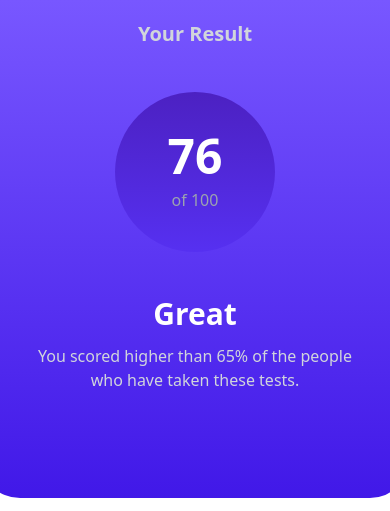
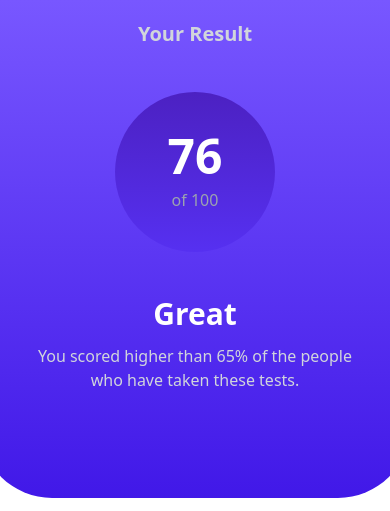
Before and after one commit to Atanu0341/Result-Frontend-Mentor, a website built with Vite: page index.html in a window 390 px wide. Shown: the top 511 px of the page. Built offline with nearby package versions, Linux system fonts and the light colour scheme.

Commit message:
changes in top responsive

```diff
--- a/index.html
+++ b/index.html
@@ -14,7 +14,7 @@
     <div class="bg-white  min-h-screen">
         <!-- left side -->
         <!-- top (in responsive) -->
-        <div class="bg-gradient-to-b from-[#7857FF] to-[#4118e8] rounded-b-[2.5rem] min-w-full h-[59vh] ">
+        <div class="bg-gradient-to-b from-[#7857FF] to-[#4118e8] rounded-b-[4.5rem] min-w-full h-[59vh] ">
             <div class="flex flex-col items-center mt-5">
                 <div class="text-gray-300 text-xl font-bold mt-5">
                     Your Result
```
